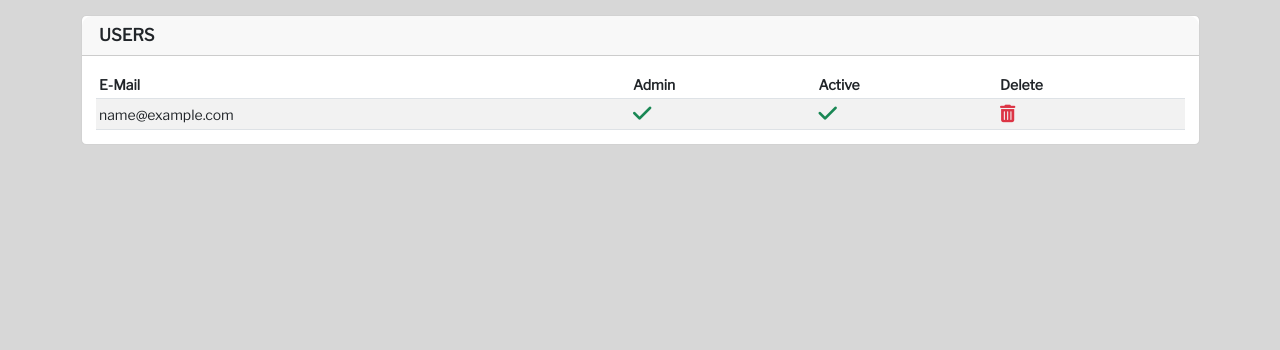
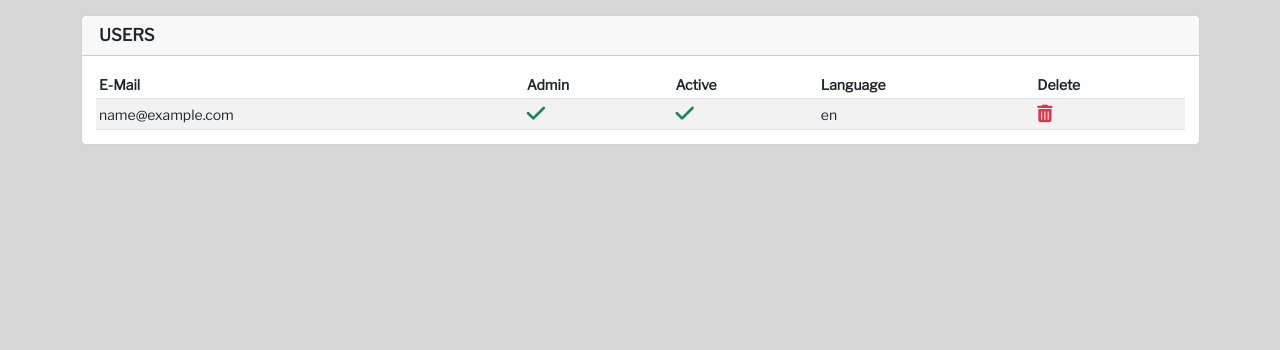
Before and after one commit to Brazier85/personal_zoo, a Flask app: page /account/admin in a window 1280 px wide. Shown: the part 70-420 px from the top of the page. Run offline with Flask 3, Linux system fonts and the light colour scheme; a user stored in the database is signed in; tables that the repository leaves empty hold one stand-in row (values such as "Sample post"); parts of the project's set-up code (start-up, migrations or seed data) failed here and were passed over; some libraries are stand-ins or nearby versions.

Commit message:
chore(): Added Language to Admin page

```diff
--- a/blueprints/accounts/templates/admin.html
+++ b/blueprints/accounts/templates/admin.html
@@ -17,6 +17,7 @@
                             <th>{{ _("E-Mail") }}</th>
                             <th>{{ _("Admin") }}</th>
                             <th>{{ _("Active") }}</th>
+                            <th>{{ _("Language") }}</th>
                             <th>{{ _("Delete") }}</th>
                         </thead>
                         <tbody>
@@ -25,6 +26,7 @@
                                 <td>{{user.email}}</td>
                                 <td data-id="{{ user.id }}" class="change_admin">{% if user.is_admin %}<i class="fa-solid fa-check fs-4 text-success clickable"></i>{%else%}<i class="fa-solid fa-x fs-4 text-danger clickable"></i>{% endif %}</td>
                                 <td data-id="{{ user.id }}" class="change_active">{% if user.is_active %}<i class="fa-solid fa-check fs-4 text-success clickable"></i>{%else%}<i class="fa-solid fa-x fs-4 text-danger clickable"></i>{% endif %}</td>
+                                <td>{{ user.lang }}</td>
                                 <td data-id="{{ user.id }}" class="change_delete"><i class="fa-solid fa-trash-can fs-5 text-danger clickable"></i></td>
                             </tr>
                             {% endfor %}
--- a/blueprints/accounts/templates/profile.html
+++ b/blueprints/accounts/templates/profile.html
@@ -31,6 +31,7 @@
                                             <option {% if user.lang == lang %}selected{%endif%}>{{ lang }}</option>
                                         {% endfor %}
                                     </select>
+                                </td>
                                 <td data-id="{{ user.id }}" class="change_password"><i class="fa-solid fa-pen-to-square fs-5 text-success clickable"></i></td>
                             </tr>
                         </tbody>
```
